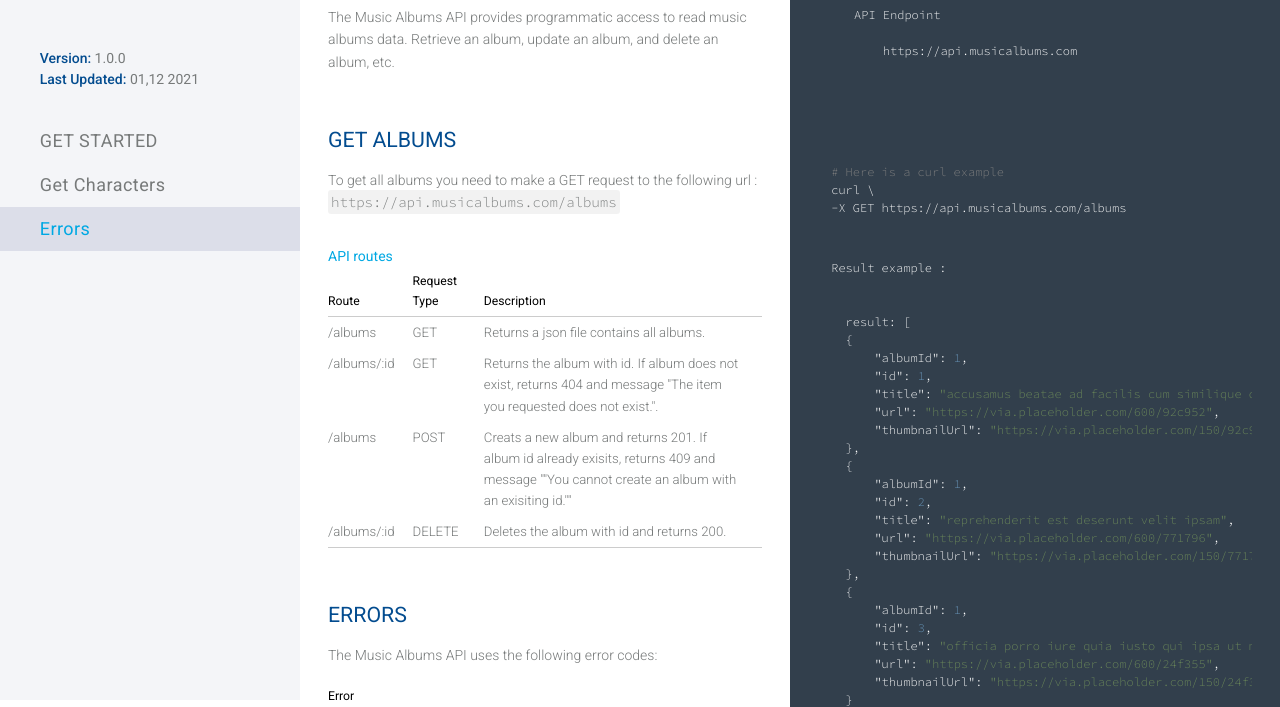
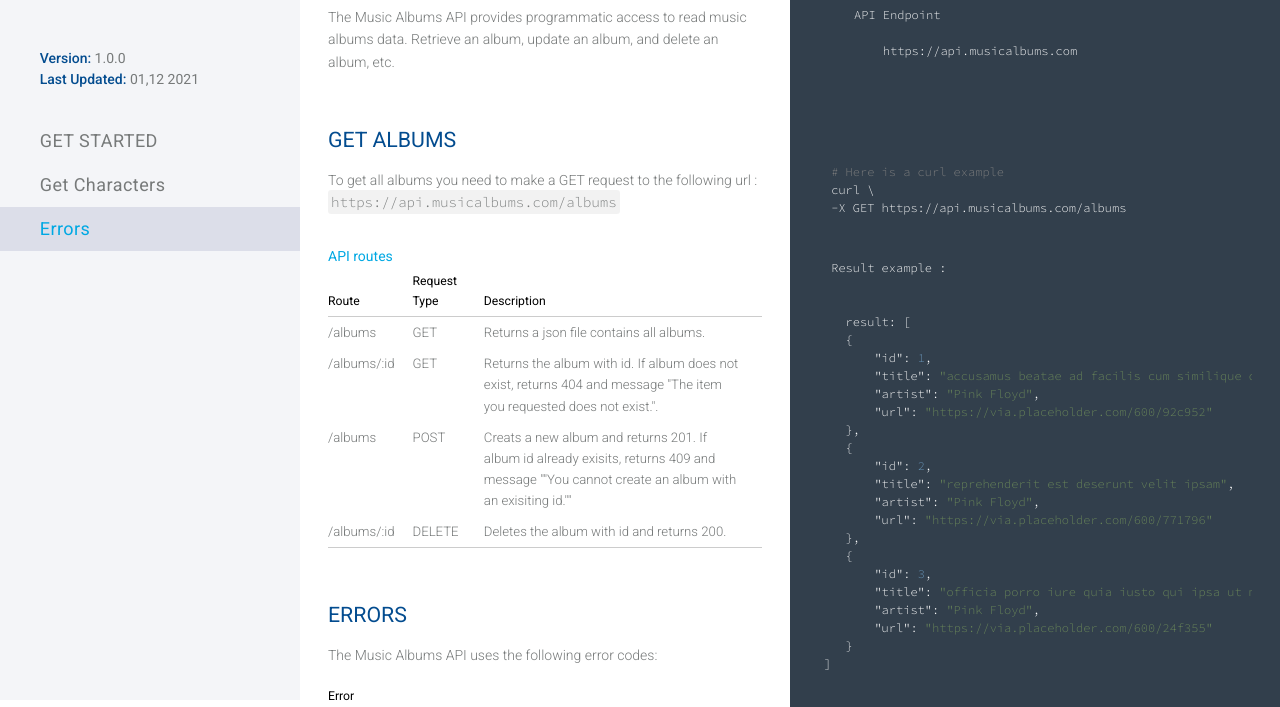
Before and after one commit to actuallyyun/node-albums-api, a website: page index.html in a window 1280 px wide. Shown: the part 100-807 px from the top of the page. Drawn offline with nearby package versions, Linux system fonts and the light colour scheme.

Commit message:
2nd try to replace /albums result

```diff
--- a/index.html
+++ b/index.html
@@ -96,25 +96,22 @@
 
    result: [
    {
-       "albumId": 1,
        "id": 1,
        "title": "accusamus beatae ad facilis cum similique qui sunt",
-       "url": "https://via.placeholder.com/600/92c952",
-       "thumbnailUrl": "https://via.placeholder.com/150/92c952"
+       "artist": "Pink Floyd",
+       "url": "https://via.placeholder.com/600/92c952"
    },
    {
-       "albumId": 1,
        "id": 2,
        "title": "reprehenderit est deserunt velit ipsam",
-       "url": "https://via.placeholder.com/600/771796",
-       "thumbnailUrl": "https://via.placeholder.com/150/771796"
+       "artist": "Pink Floyd",
+       "url": "https://via.placeholder.com/600/771796"
    },
    {
-       "albumId": 1,
        "id": 3,
        "title": "officia porro iure quia iusto qui ipsa ut modi",
-       "url": "https://via.placeholder.com/600/24f355",
-       "thumbnailUrl": "https://via.placeholder.com/150/24f355"
+       "artist": "Pink Floyd",
+       "url": "https://via.placeholder.com/600/24f355"
    }
 ]
 
```
